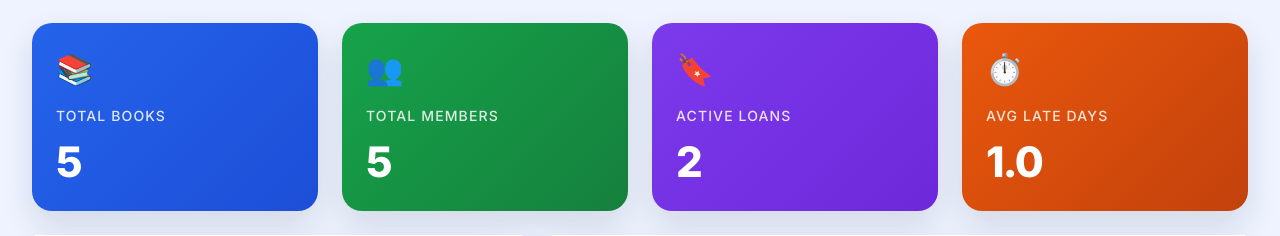
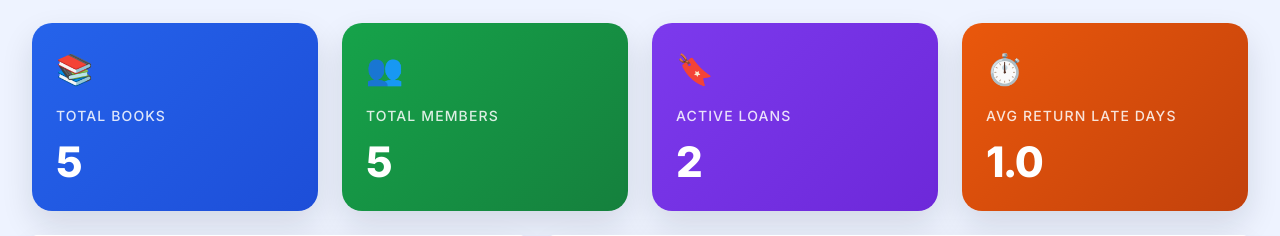
Before and after one commit to Gungn1r-G/Library-Management-System, a Flask app: page / in a window 1280 px wide. Shown: the part 255-491 px from the top of the page. Run offline with Flask 3, Linux system fonts and the light colour scheme.

Commit message:
Clarified dashboard late days metric

```diff
--- a/templates/dashboard.html
+++ b/templates/dashboard.html
@@ -36,7 +36,7 @@
   <div class="col-md-3">
     <div class="dashboard-card dashboard-orange">
       <div class="dashboard-icon">⏱️</div>
-      <h6>Avg Late Days</h6>
+      <h6>Avg Return Late Days</h6>
       <h2>{{ avg_late_days }}</h2>
     </div>
   </div>
```
